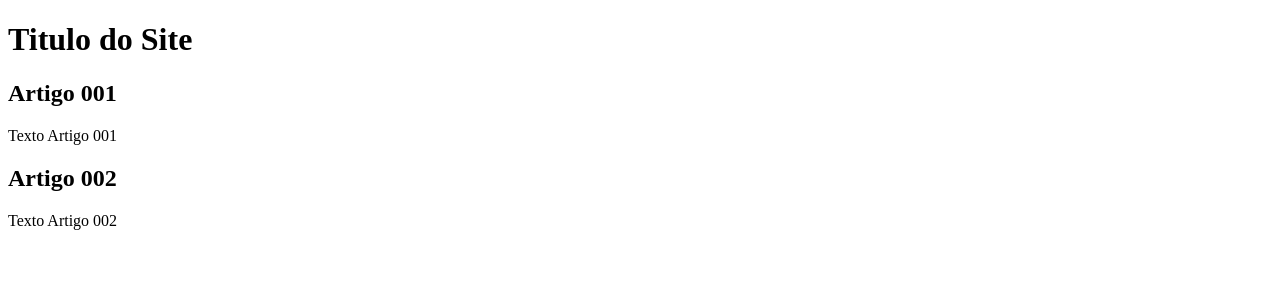
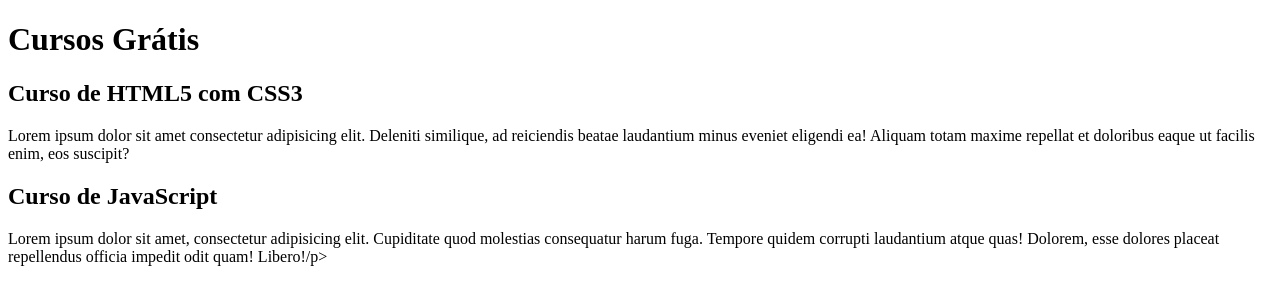
Before and after one commit to Lucas-Melo-A-S/projeto-site, a plain HTML site: page index.html in a window 1280 px wide. Drawn offline with Linux system fonts and the light colour scheme.

Commit message:
Comecei a escrever contéudo

```diff
--- a/index.html
+++ b/index.html
@@ -8,15 +8,15 @@
 </head>
 <body>
     <header>
-        <h1>Titulo do Site</h1>
+        <h1>Cursos Grátis</h1>
     </header>
     <article>
-        <h2>Artigo 001</h2>
-        <p>Texto Artigo 001</p>
+        <h2>Curso de HTML5 com CSS3</h2>
+        <p>Lorem ipsum dolor sit amet consectetur adipisicing elit. Deleniti similique, ad reiciendis beatae laudantium minus eveniet eligendi ea! Aliquam totam maxime repellat et doloribus eaque ut facilis enim, eos suscipit?</p>
     </article>
     <article>
-        <h2>Artigo 002</h2>
-        <p>Texto Artigo 002</p>
+        <h2>Curso de JavaScript</h2>
+        <p>Lorem ipsum dolor sit amet, consectetur adipisicing elit. Cupiditate quod molestias consequatur harum fuga. Tempore quidem corrupti laudantium atque quas! Dolorem, esse dolores placeat repellendus officia impedit odit quam! Libero!/p>
     </article>
 </body>
 </html>
```
